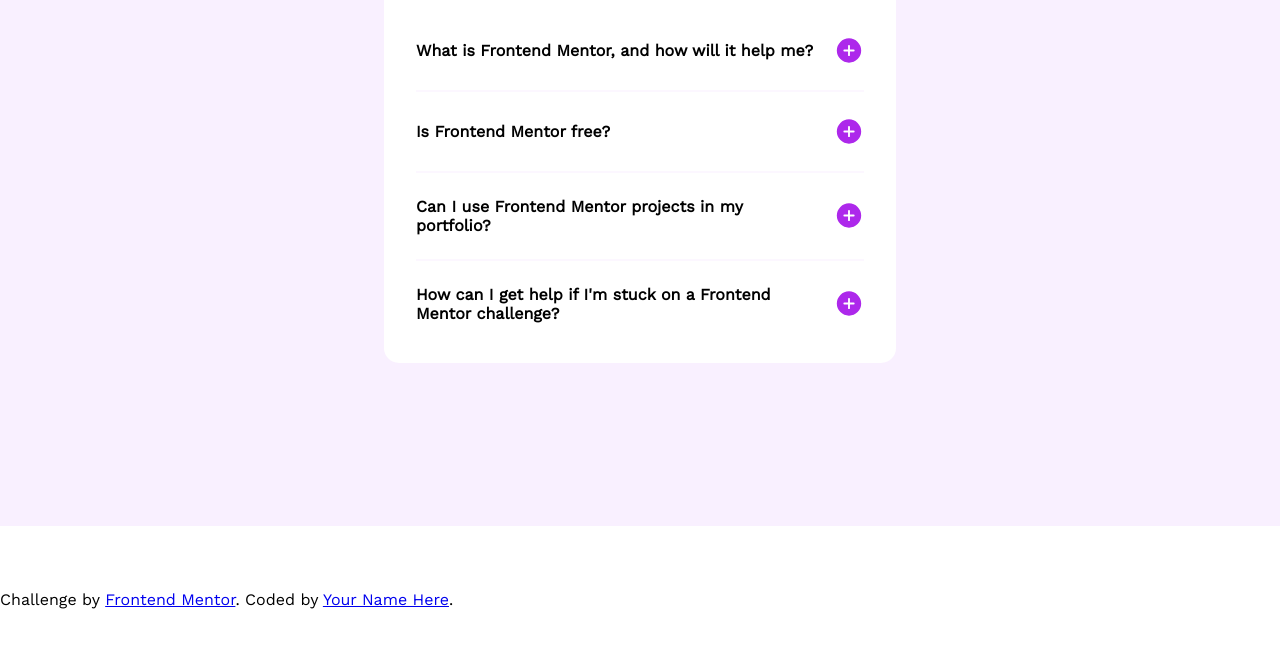
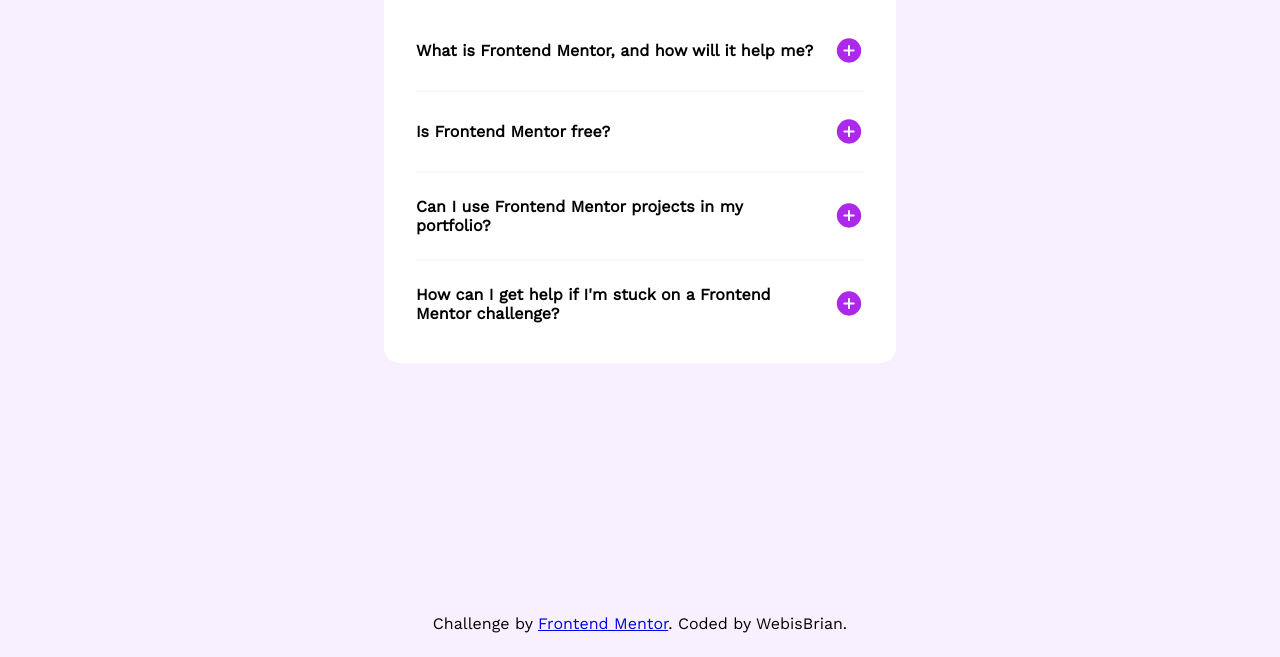
Before and after one commit to WebisBrian/FrontEndMentor-faq-accordion-main, a plain HTML site: page index.html in a window 1280 px wide. Shown: the part 274-931 px from the top of the page. Before the commit the page ends 883 px from the top, so only its background shows below. Drawn offline with Linux system fonts and the light colour scheme.

Commit message:
add Readme

```diff
--- a/assets/css/style.css
+++ b/assets/css/style.css
@@ -76,6 +76,10 @@ main {
     justify-content: space-between;
 }
 
+.jcc {
+    justify-content: center;
+}
+
 .aic {
     align-items: center;
 }
@@ -114,6 +118,10 @@ hr {
     margin-top: 4rem;
 }
 
+footer {
+    background-color: hsl(275, 100%, 97%);
+}
+
 @media screen and (min-width: 768px) {
 
     header {
@@ -140,16 +148,3 @@ hr {
         height: 40px;
     }
 }
-
-
-/* Small devices (landscape phones, 576px and up)
-@media (min-width: 576px) { ... }
-
-Large devices (desktops, 992px and up)
-@media (min-width: 992px) { ... }
-
-X-Large devices (large desktops, 1200px and up)
-@media (min-width: 1200px) { ... }
-
-XX-Large devices (larger desktops, 1400px and up)
-@media (min-width: 1400px) { ... } */
--- a/index.html
+++ b/index.html
@@ -60,11 +60,10 @@
     </div>
   </main>
 
-  <footer>
+  <footer class="display-flex jcc aic">
     <div class="attribution">
       Challenge by <a href="https://www.frontendmentor.io?ref=challenge" target="_blank">Frontend Mentor</a>.
-      Coded by <a href="#">Your Name Here</a>.
-    </div>
+      Coded by WebisBrian.
   </footer>
 </body>
 
```
Also changed, not shown: assets/js/script.js (+1 -8 lines), solution_desktop.png (added), solution_mobile.png (added), 2 other files.
